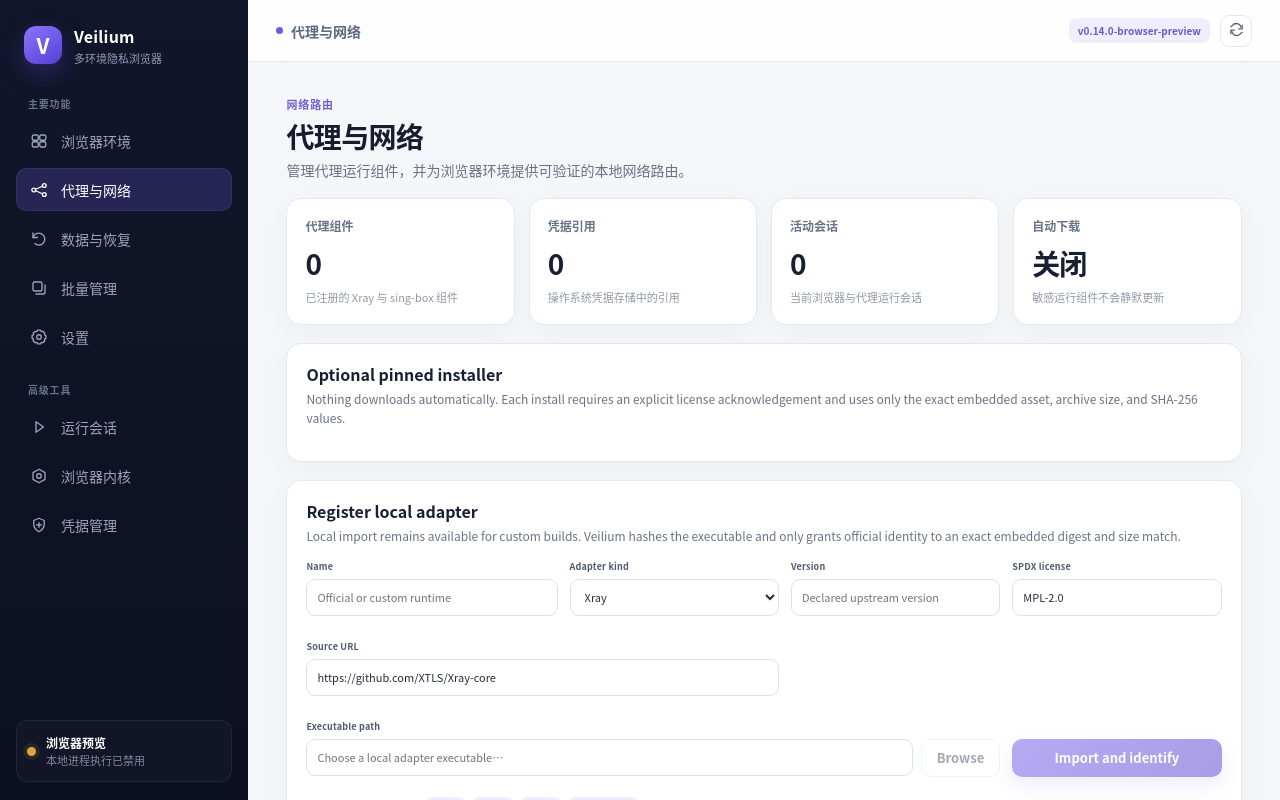
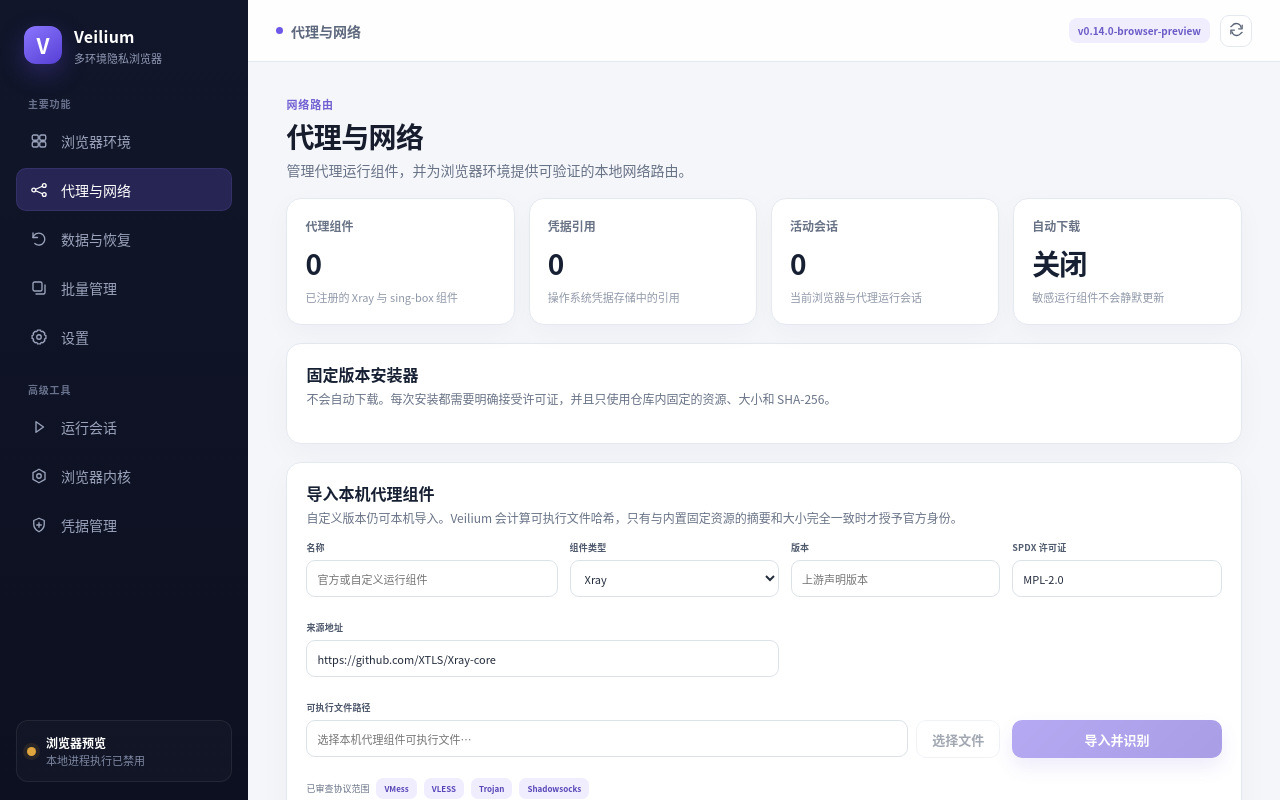
Before and after one commit to knownothing20/veilium-browser, a React (Vite) app in the folder frontend/: page / in a window 1280 px wide. Both pictures are taken after a click on the button "代理与网络". Built offline with nearby package versions, Linux system fonts and the light colour scheme.

Commit message:
feat(frontend): localize proxy adapter management

```diff
--- a/frontend/src/components/AdapterRegistry.tsx
+++ b/frontend/src/components/AdapterRegistry.tsx
@@ -1,25 +1,18 @@
-import { useMemo, useState } from "react";
+import { useMemo, useState } from 'react'
+import { formatBytes, statusLabel } from '../i18n/format'
 import type {
   AdapterImportRequest,
   AdapterInstallRequest,
   AdapterRecord,
   AdapterReleasePin,
   AdapterValidationReport,
-} from "../types";
+} from '../types'
+import { AppIcon } from './AppIcon'
 
-const defaults: Record<
-  AdapterRecord["kind"],
-  Pick<AdapterImportRequest, "licenseSpdx" | "sourceUrl">
-> = {
-  xray: {
-    licenseSpdx: "MPL-2.0",
-    sourceUrl: "https://github.com/XTLS/Xray-core",
-  },
-  "sing-box": {
-    licenseSpdx: "GPL-3.0-or-later",
-    sourceUrl: "https://github.com/SagerNet/sing-box",
-  },
-};
+const defaults: Record<AdapterRecord['kind'], Pick<AdapterImportRequest, 'licenseSpdx' | 'sourceUrl'>> = {
+  xray: { licenseSpdx: 'MPL-2.0', sourceUrl: 'https://github.com/XTLS/Xray-core' },
+  'sing-box': { licenseSpdx: 'GPL-3.0-or-later', sourceUrl: 'https://github.com/SagerNet/sing-box' },
+}
 
 export function AdapterRegistry({
   records,
@@ -37,268 +30,134 @@
   onValidate,
   onDelete,
 }: {
-  records: AdapterRecord[];
-  pins: AdapterReleasePin[];
-  reports: Record<string, AdapterValidationReport>;
-  runtimePlatform: string;
-  runtimeArch: string;
-  nativeMode: boolean;
-  busy: boolean;
-  error?: string;
-  onPick: () => Promise<string>;
-  onImport: (request: AdapterImportRequest) => Promise<void>;
-  onInstall: (request: AdapterInstallRequest) => Promise<void>;
-  onVerify: (record: AdapterRecord) => Promise<void>;
-  onValidate: (record: AdapterRecord) => Promise<void>;
-  onDelete: (record: AdapterRecord) => Promise<void>;
+  records: AdapterRecord[]
+  pins: AdapterReleasePin[]
+  reports: Record<string, AdapterValidationReport>
+  runtimePlatform: string
+  runtimeArch: string
+  nativeMode: boolean
+  busy: boolean
+  error?: string
+  onPick: () => Promise<string>
+  onImport: (request: AdapterImportRequest) => Promise<void>
+  onInstall: (request: AdapterInstallRequest) => Promise<void>
+  onVerify: (record: AdapterRecord) => Promise<void>
+  onValidate: (record: AdapterRecord) => Promise<void>
+  onDelete: (record: AdapterRecord) => Promise<void>
 }) {
   const [request, setRequest] = useState<AdapterImportRequest>({
-    name: "",
-    kind: "xray",
-    version: pins.find((pin) => pin.kind === "xray")?.version ?? "",
-    sourcePath: "",
+    name: '',
+    kind: 'xray',
+    version: pins.find((pin) => pin.kind === 'xray')?.version ?? '',
+    sourcePath: '',
     ...defaults.xray,
-  });
-  const [accepted, setAccepted] = useState<Record<string, boolean>>({});
+  })
+  const [accepted, setAccepted] = useState<Record<string, boolean>>({})
 
   const protocols = useMemo(
-    () =>
-      request.kind === "xray"
-        ? ["VMess", "VLESS", "Trojan", "Shadowsocks"]
-        : ["Hysteria2", "TUIC", "AnyTLS"],
+    () => request.kind === 'xray' ? ['VMess', 'VLESS', 'Trojan', 'Shadowsocks'] : ['Hysteria2', 'TUIC', 'AnyTLS'],
     [request.kind],
-  );
+  )
   const releases = useMemo(() => {
-    const unique = new Map<string, AdapterReleasePin>();
-    for (const pin of pins) unique.set(`${pin.kind}@${pin.version}`, pin);
-    return Array.from(unique.values());
-  }, [pins]);
+    const unique = new Map<string, AdapterReleasePin>()
+    for (const pin of pins) unique.set(`${pin.kind}@${pin.version}`, pin)
+    return Array.from(unique.values())
+  }, [pins])
 
   async function pick() {
-    const path = await onPick();
+    const path = await onPick()
     if (path) {
       setRequest((current) => ({
         ...current,
         sourcePath: path,
         name: current.name || path.split(/[\\/]/).pop() || current.kind,
-      }));
+      }))
     }
   }
 
   async function submit() {
-    await onImport(request);
-    setRequest((current) => ({ ...current, name: "", sourcePath: "" }));
+    await onImport(request)
+    setRequest((current) => ({ ...current, name: '', sourcePath: '' }))
   }
 
-  function changeKind(kind: AdapterRecord["kind"]) {
-    const pin = pins.find((item) => item.kind === kind);
-    setRequest((current) => ({
-      ...current,
-      kind,
-      version: pin?.version ?? "",
-      ...defaults[kind],
-    }));
+  function changeKind(kind: AdapterRecord['kind']) {
+    const pin = pins.find((item) => item.kind === kind)
+    setRequest((current) => ({ ...current, kind, version: pin?.version ?? '', ...defaults[kind] }))
   }
 
-  return (
-    <>
+  return <>
     <section className="panel official-release-panel">
       <div className="panel-heading">
-          <div>
-            <h2>Optional pinned installer</h2>
-            <p>
-              Nothing downloads automatically. Each install requires an explicit
-              license acknowledgement and uses only the exact embedded asset,
-              archive size, and SHA-256 values.
-            </p>
-          </div>
+        <div><h2>固定版本安装器</h2><p>不会自动下载。每次安装都需要明确接受许可证，并且只使用仓库内固定的资源、大小和 SHA-256。</p></div>
       </div>
       <div className="official-pin-grid">
         {releases.map((release) => {
-            const key = `${release.kind}@${release.version}`;
-            const pin = pins.find(
-              (item) =>
-                item.kind === release.kind &&
-                item.version === release.version &&
-                item.platform === runtimePlatform &&
-                item.arch === runtimeArch,
-            );
-            const installed = records.find(
-              (record) =>
-                record.official &&
-                record.kind === release.kind &&
-                record.version === release.version &&
-                record.officialPlatform === runtimePlatform &&
-                record.officialArch === runtimeArch &&
-                record.status === "verified",
-            );
-            return (
-              <article key={key}>
+          const key = `${release.kind}@${release.version}`
+          const pin = pins.find((item) => item.kind === release.kind && item.version === release.version && item.platform === runtimePlatform && item.arch === runtimeArch)
+          const installed = records.find((record) => record.official && record.kind === release.kind && record.version === release.version && record.officialPlatform === runtimePlatform && record.officialArch === runtimeArch && record.status === 'verified')
+          return <article key={key}>
             <div className="official-pin-title">
-                  <div>
-                    <strong>{release.kind === "xray" ? "Xray" : "sing-box"}</strong>
-                    <span>{release.tag}</span>
-                  </div>
-                  <span className={installed ? "official-installed" : "official-available"}>
-                    {installed ? "Installed" : pin ? "Available" : "Unavailable"}
-                  </span>
+              <div><strong>{release.kind === 'xray' ? 'Xray' : 'sing-box'}</strong><span>{release.tag}</span></div>
+              <span className={installed ? 'official-installed' : 'official-available'}>{installed ? '已安装' : pin ? '可安装' : '当前平台不可用'}</span>
             </div>
             <code>{release.repository}</code>
-                <small>{pin ? `${pin.assetName} · ${formatBytes(pin.archiveSizeBytes)}` : `No pin for ${runtimePlatform}/${runtimeArch}`}</small>
-                <small>License: {release.licenseSpdx}</small>
+            <small>{pin ? `${pin.assetName} · ${formatBytes(pin.archiveSizeBytes)}` : `没有适用于 ${runtimePlatform}/${runtimeArch} 的固定资源`}</small>
+            <small>许可证：{release.licenseSpdx}</small>
             <label className="license-acknowledgement">
-                  <input
-                    type="checkbox"
-                    checked={Boolean(accepted[key])}
-                    disabled={!pin || Boolean(installed) || busy}
-                    onChange={(event) =>
-                      setAccepted((current) => ({ ...current, [key]: event.target.checked }))
-                    }
-                  />
-                  <span>I acknowledge {release.licenseSpdx} and request this exact download.</span>
+              <input type="checkbox" checked={Boolean(accepted[key])} disabled={!pin || Boolean(installed) || busy} onChange={(event) => setAccepted((current) => ({ ...current, [key]: event.target.checked }))} />
+              <span>我已了解 {release.licenseSpdx} 许可证，并明确请求下载此精确版本。</span>
             </label>
-                <button
-                  className="button primary official-install-button"
-                  disabled={!nativeMode || busy || !pin || Boolean(installed) || !accepted[key]}
-                  onClick={() =>
-                    void onInstall({
-                      kind: release.kind,
-                      version: release.version,
-                      licenseAccepted: true,
-                    })
-                  }
-                >
-                  {installed ? "Installed" : busy ? "Working…" : "Download, verify, and install"}
+            <button className="button primary official-install-button" disabled={!nativeMode || busy || !pin || Boolean(installed) || !accepted[key]} onClick={() => void onInstall({ kind: release.kind, version: release.version, licenseAccepted: true })}>
+              {installed ? '已安装' : busy ? '正在处理…' : '下载、验证并安装'}
             </button>
           </article>
-            );
         })}
       </div>
     </section>
 
     <section className="panel adapter-import">
-        <div className="panel-heading">
-          <div>
-            <h2>Register local adapter</h2>
-            <p>
-              Local import remains available for custom builds. Veilium hashes
-              the executable and only grants official identity to an exact
-              embedded digest and size match.
-            </p>
+      <div className="panel-heading"><div><h2>导入本机代理组件</h2><p>自定义版本仍可本机导入。Veilium 会计算可执行文件哈希，只有与内置固定资源的摘要和大小完全一致时才授予官方身份。</p></div></div>
+      <div className="adapter-import-grid">
+        <label>名称<input value={request.name} onChange={(event) => setRequest((current) => ({ ...current, name: event.target.value }))} placeholder="官方或自定义运行组件" /></label>
+        <label>组件类型<select value={request.kind} onChange={(event) => changeKind(event.target.value as AdapterRecord['kind'])}><option value="xray">Xray</option><option value="sing-box">sing-box</option></select></label>
+        <label>版本<input value={request.version} onChange={(event) => setRequest((current) => ({ ...current, version: event.target.value }))} placeholder="上游声明版本" /></label>
+        <label>SPDX 许可证<input value={request.licenseSpdx} onChange={(event) => setRequest((current) => ({ ...current, licenseSpdx: event.target.value }))} /></label>
+        <label className="adapter-source">来源地址<input value={request.sourceUrl} onChange={(event) => setRequest((current) => ({ ...current, sourceUrl: event.target.value }))} /></label>
+        <label className="adapter-path">可执行文件路径<div className="path-picker"><input readOnly value={request.sourcePath} placeholder="选择本机代理组件可执行文件…" /><button type="button" className="button secondary" onClick={() => void pick()} disabled={!nativeMode || busy}>选择文件</button></div></label>
+        <button className="button primary adapter-import-button" onClick={() => void submit()} disabled={!nativeMode || busy || !request.name.trim() || !request.version.trim() || !request.sourcePath.trim() || !request.licenseSpdx.trim() || !request.sourceUrl.trim()}>{busy ? '正在处理…' : '导入并识别'}</button>
       </div>
-        </div>
-        <div className="adapter-import-grid">
-          <label>
-            Name
-            <input
-              value={request.name}
-              onChange={(event) =>
-                setRequest((current) => ({ ...current, name: event.target.value }))
-              }
-              placeholder="Official or custom runtime"
-            />
-          </label>
-          <label>
-            Adapter kind
-            <select
-              value={request.kind}
-              onChange={(event) =>
-                changeKind(event.target.value as AdapterRecord["kind"])
-              }
-            >
-              <option value="xray">Xray</option>
-              <option value="sing-box">sing-box</option>
-            </select>
-          </label>
-          <label>
-            Version
-            <input
-              value={request.version}
-              onChange={(event) =>
-                setRequest((current) => ({ ...current, version: event.target.value }))
-              }
-              placeholder="Declared upstream version"
-            />
-          </label>
-          <label>
-            SPDX license
-            <input
-              value={request.licenseSpdx}
-              onChange={(event) =>
-                setRequest((current) => ({ ...current, licenseSpdx: event.target.value }))
-              }
-            />
-          </label>
-          <label className="adapter-source">
-            Source URL
-            <input
-              value={request.sourceUrl}
-              onChange={(event) =>
-                setRequest((current) => ({ ...current, sourceUrl: event.target.value }))
-              }
-            />
-          </label>
-          <label className="adapter-path">
-            Executable path
-            <div className="path-picker">
-              <input readOnly value={request.sourcePath} placeholder="Choose a local adapter executable…" />
-              <button type="button" className="button secondary" onClick={() => void pick()} disabled={!nativeMode || busy}>Browse</button>
-            </div>
-          </label>
-          <button
-            className="button primary adapter-import-button"
-            onClick={() => void submit()}
-            disabled={!nativeMode || busy || !request.name.trim() || !request.version.trim() || !request.sourcePath.trim() || !request.licenseSpdx.trim() || !request.sourceUrl.trim()}
-          >
-            {busy ? "Working…" : "Import and identify"}
-          </button>
-        </div>
-        <div className="adapter-capabilities">
-          <span>Reviewed capability family</span>
-          {protocols.map((protocol) => <strong key={protocol}>{protocol}</strong>)}
-        </div>
-        {!nativeMode && <div className="info-banner"><strong>Desktop runtime required</strong><p>Browser preview mode cannot download, read, or execute local binaries.</p></div>}
+      <div className="adapter-capabilities"><span>已审查协议范围</span>{protocols.map((protocol) => <strong key={protocol}>{protocol}</strong>)}</div>
+      {!nativeMode && <div className="info-banner"><strong>需要桌面运行时</strong><p>浏览器预览模式不能下载、读取或执行本机二进制文件。</p></div>}
       {error && <div className="form-error">{error}</div>}
     </section>
 
     <div className="adapter-list">
-        {records.length === 0 ? (
-          <section className="panel empty-state"><div className="empty-icon">⇄</div><h3>No managed proxy adapters</h3><p>Install a pinned release or import a local binary before assigning advanced protocols.</p></section>
-        ) : records.map((record) => {
-          const report = reports[record.id];
-          return (
-            <article className="adapter-card" key={record.id}>
+      {records.length === 0
+        ? <section className="panel empty-state"><div className="empty-icon"><AppIcon name="network" size={25} /></div><h3>还没有受管代理组件</h3><p>为高级代理协议分配组件前，请安装固定版本或导入本机二进制文件。</p></section>
+        : records.map((record) => {
+          const report = reports[record.id]
+          return <article className="adapter-card" key={record.id}>
             <div className="adapter-card-head">
-                <div className="adapter-logo">{record.kind === "xray" ? "X" : "S"}</div>
+              <div className="adapter-logo">{record.kind === 'xray' ? 'X' : 'S'}</div>
               <div><h2>{record.name}</h2><code>{record.kind} · {record.version}</code></div>
-                <div className="adapter-status-stack">
-                  <span className={`kernel-status ${record.status}`}>{record.status}</span>
-                  <span className={record.official ? "official-badge" : "custom-badge"}>{record.official ? `Official ${record.officialTag}` : "Custom local"}</span>
-                </div>
+              <div className="adapter-status-stack"><span className={`kernel-status ${record.status}`}>{statusLabel(record.status)}</span><span className={record.official ? 'official-badge' : 'custom-badge'}>{record.official ? `官方 ${record.officialTag}` : '本机自定义'}</span></div>
             </div>
             <div className="adapter-protocols">{(record.protocols || []).map((protocol) => <span key={protocol}>{protocol}</span>)}</div>
             <dl>
-                <div><dt>Executable SHA</dt><dd title={record.sha256}>{record.sha256.slice(0, 16)}…{record.sha256.slice(-8)}</dd></div>
-                <div><dt>Identity</dt><dd>{record.official ? `${record.officialAsset} · ${record.officialPlatform}/${record.officialArch}` : "No embedded official release match"}</dd></div>
-                <div><dt>License</dt><dd>{record.licenseSpdx}</dd></div>
-                <div><dt>Source</dt><dd title={record.sourceUrl}>{record.sourceUrl}</dd></div>
-                <div><dt>Managed path</dt><dd title={record.executable}>{record.executable}</dd></div>
+              <div><dt>可执行文件 SHA</dt><dd title={record.sha256}>{record.sha256.slice(0, 16)}…{record.sha256.slice(-8)}</dd></div>
+              <div><dt>官方身份</dt><dd>{record.official ? `${record.officialAsset} · ${record.officialPlatform}/${record.officialArch}` : '未匹配内置官方资源'}</dd></div>
+              <div><dt>许可证</dt><dd>{record.licenseSpdx}</dd></div>
+              <div><dt>来源</dt><dd title={record.sourceUrl}>{record.sourceUrl}</dd></div>
+              <div><dt>受管路径</dt><dd title={record.executable}>{record.executable}</dd></div>
             </dl>
-              {report && <div className="official-validation-report"><div><strong>Official configuration check passed</strong><span>{report.versionText.split("\n")[0]}</span></div><ul>{(report.checks || []).map((check) => <li key={check.id}>✓ {check.label}</li>)}</ul></div>}
+            {report && <div className="official-validation-report"><div><strong>官方配置检查已通过</strong><span>{report.versionText.split('\n')[0]}</span></div><ul>{(report.checks || []).map((check) => <li key={check.id}>✓ {check.label}</li>)}</ul></div>}
             <div className="kernel-actions">
-                <button className="button secondary" disabled={busy} onClick={() => void onVerify(record)}>Integrity check</button>
-                <button className="button secondary" disabled={busy || !nativeMode || !record.official || record.status !== "verified"} title={record.official ? "Run the official binary configuration checks" : "Only an exact pinned official binary can run this check"} onClick={() => void onValidate(record)}>Official check</button>
-                <button className="button secondary danger-text" disabled={busy} onClick={() => void onDelete(record)}>Remove</button>
+              <button className="button secondary" disabled={busy} onClick={() => void onVerify(record)}>完整性检查</button>
+              <button className="button secondary" disabled={busy || !nativeMode || !record.official || record.status !== 'verified'} title={record.official ? '运行官方二进制配置检查' : '只有与固定资源精确匹配的官方组件才能执行此检查'} onClick={() => void onValidate(record)}>官方配置检查</button>
+              <button className="button secondary danger-text" disabled={busy} onClick={() => void onDelete(record)}>移除</button>
             </div>
           </article>
-          );
         })}
     </div>
   </>
-  );
 }
-
-function formatBytes(value: number): string {
-  if (value < 1024 * 1024) return `${(value / 1024).toFixed(1)} KB`;
-  return `${(value / 1024 / 1024).toFixed(1)} MB`;
-}
```
Lines whose indentation alone changed are shown as unchanged.
